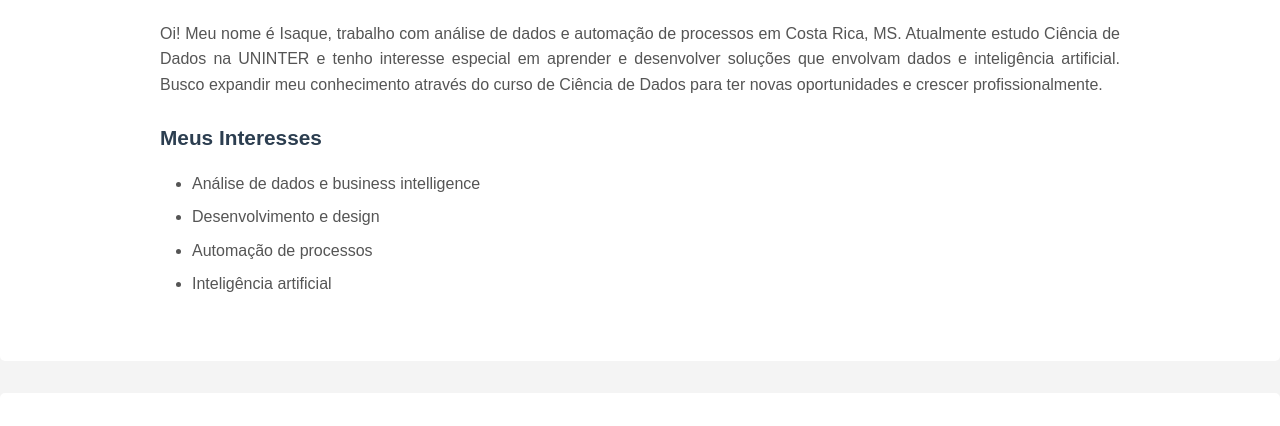
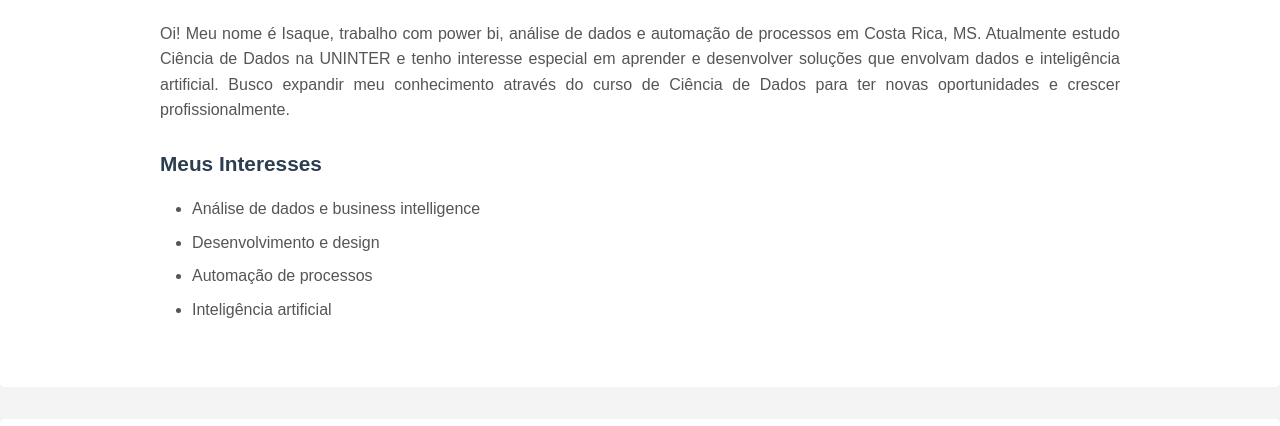
Before and after one commit to idb-solutions/portifolio, a plain HTML site: page index.html in a window 1280 px wide. Shown: the part 216-642 px from the top of the page. Drawn offline with Linux system fonts and the light colour scheme.

Commit message:
Update index.html

```diff
--- a/index.html
+++ b/index.html
@@ -25,7 +25,7 @@
     <section id="sobre" class="section" style="scroll-margin-top: 80px;">
         <div class="container">
             <h2>Sobre mim</h2>
-            <p>Oi! Meu nome é Isaque, trabalho com análise de dados e automação de processos em Costa Rica, MS. Atualmente estudo Ciência de Dados na UNINTER e tenho interesse especial em aprender e desenvolver soluções que envolvam dados e inteligência artificial. Busco expandir meu conhecimento através do curso de Ciência de Dados para ter novas oportunidades e crescer profissionalmente.</p>
+            <p>Oi! Meu nome é Isaque, trabalho com power bi, análise de dados e automação de processos em Costa Rica, MS. Atualmente estudo Ciência de Dados na UNINTER e tenho interesse especial em aprender e desenvolver soluções que envolvam dados e inteligência artificial. Busco expandir meu conhecimento através do curso de Ciência de Dados para ter novas oportunidades e crescer profissionalmente.</p>
 
             <h3>Meus Interesses</h3>
             <ul>
```
